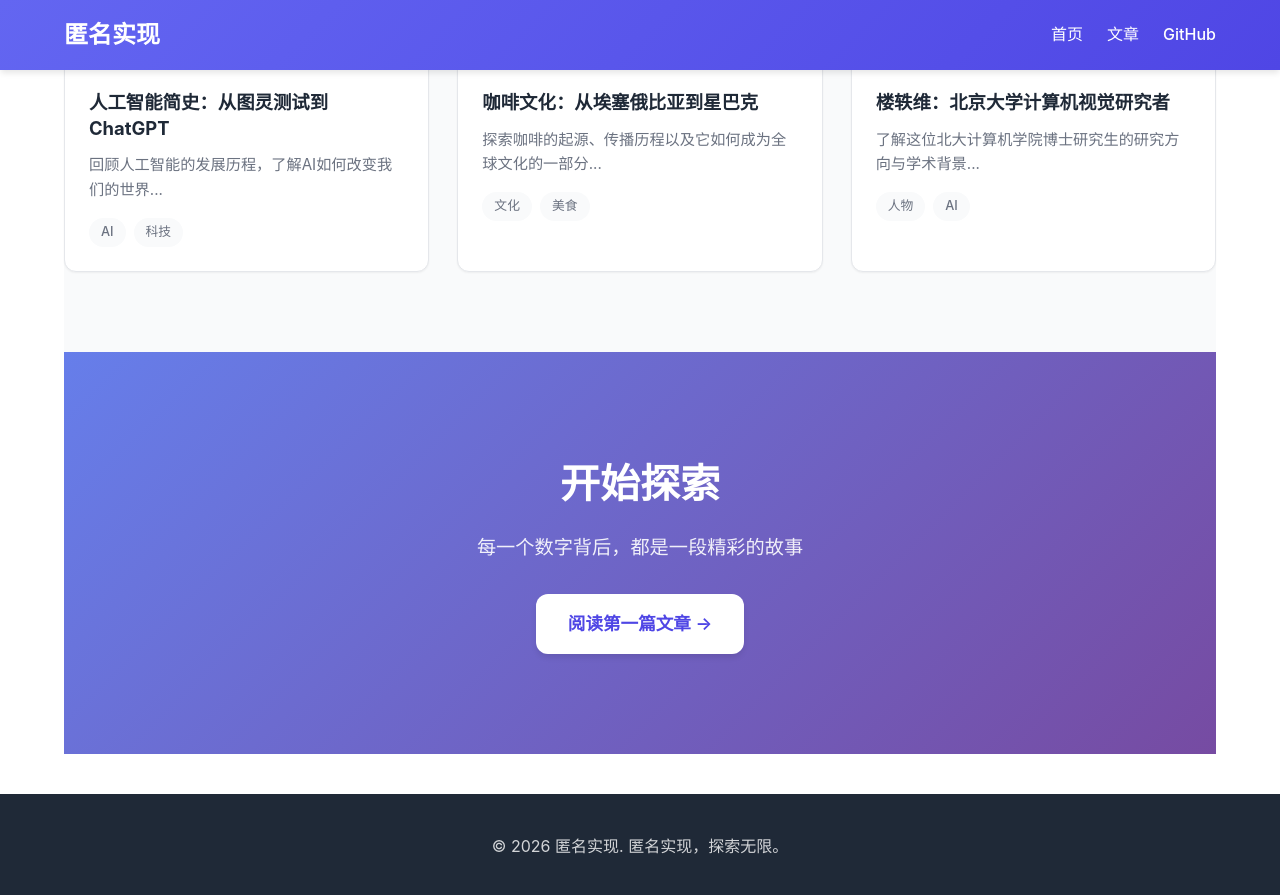
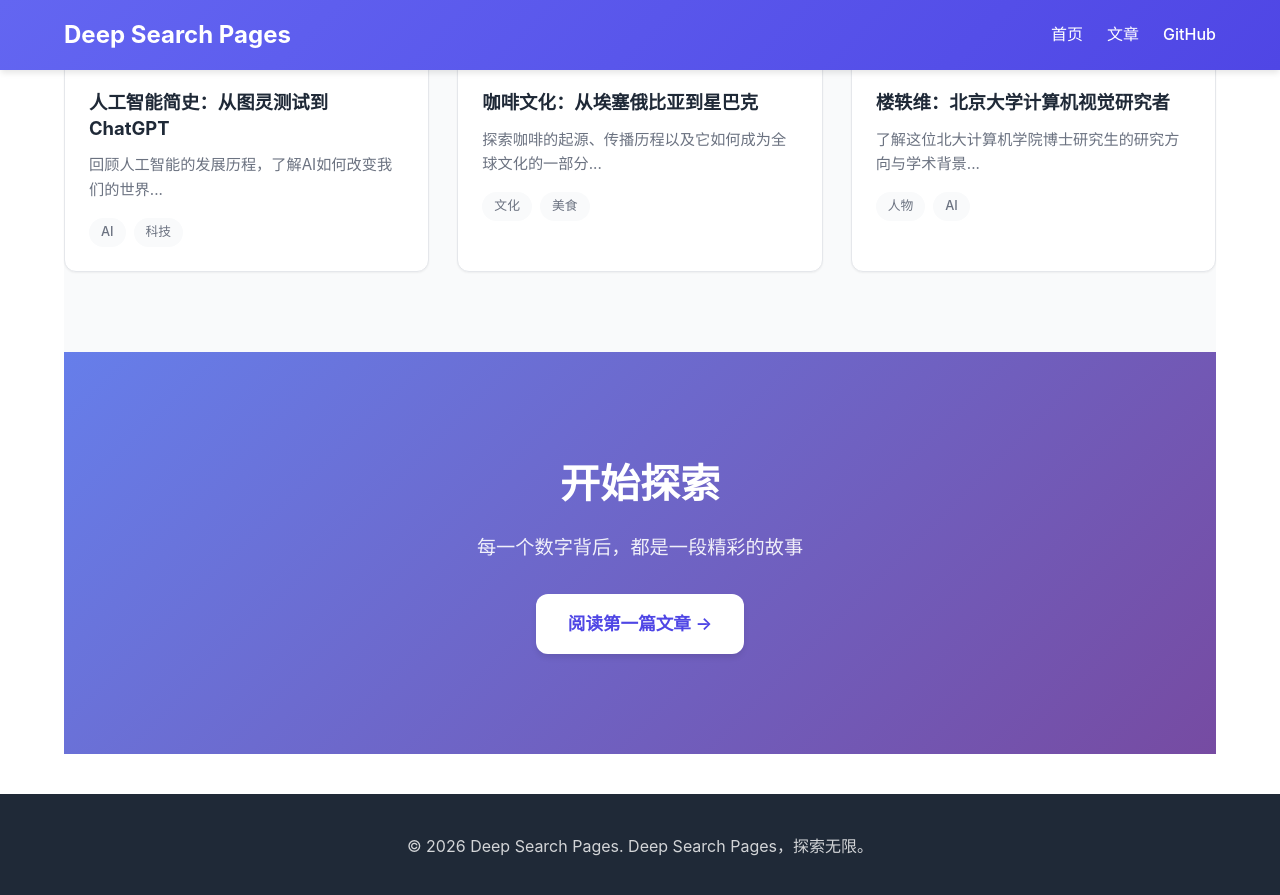
Before and after one commit to anony-impl/anony-impl.github.io, a Jekyll site: the page built from index.html, in a window 1280 px wide and 900 px high, scrolled down 1590 px. Shown: the top 895 px of the window. Built offline with Jekyll 4.4.1, drawn with Linux system fonts in a browser that asks for light colours; some of the changed text lies outside the part shown.

Commit message:
Rename brand: 匿名实现 → Deep Search Pages

```diff
--- a/_config.yml
+++ b/_config.yml
@@ -1,7 +1,7 @@
-title: 匿名实现
+title: Deep Search Pages
 email: anony.impl@example.com
 description: >-
-  匿名实现的个人博客主页 - 探索技术、艺术与生活的交汇点
+  Deep Search Pages 个人博客主页 - 探索技术、艺术与生活的交汇点
 
 baseurl: ""
 url: "https://anony-impl.github.io"
--- a/_layouts/default.html
+++ b/_layouts/default.html
@@ -28,7 +28,7 @@
 
     <footer class="site-footer">
         <div class="wrapper">
-            <p>&copy; {{ 'now' | date: "%Y" }} {{ site.title | escape }}. 匿名实现，探索无限。</p>
+            <p>&copy; {{ 'now' | date: "%Y" }} {{ site.title | escape }}. Deep Search Pages，探索无限。</p>
         </div>
     </footer>
 </body>
--- a/index.html
+++ b/index.html
@@ -5,7 +5,7 @@ title: 首页
 
 <div class="hero-section">
     <div class="hero-content">
-        <h1>🎭 匿名实现</h1>
+        <h1>🎭 Deep Search Pages</h1>
         <p class="hero-description">探索技术、艺术与生活的交汇点</p>
         <p class="hero-subtitle">在这里，我们分享知识、记录思考、探索未知</p>
     </div>
```
Also changed, not shown: README.md.
